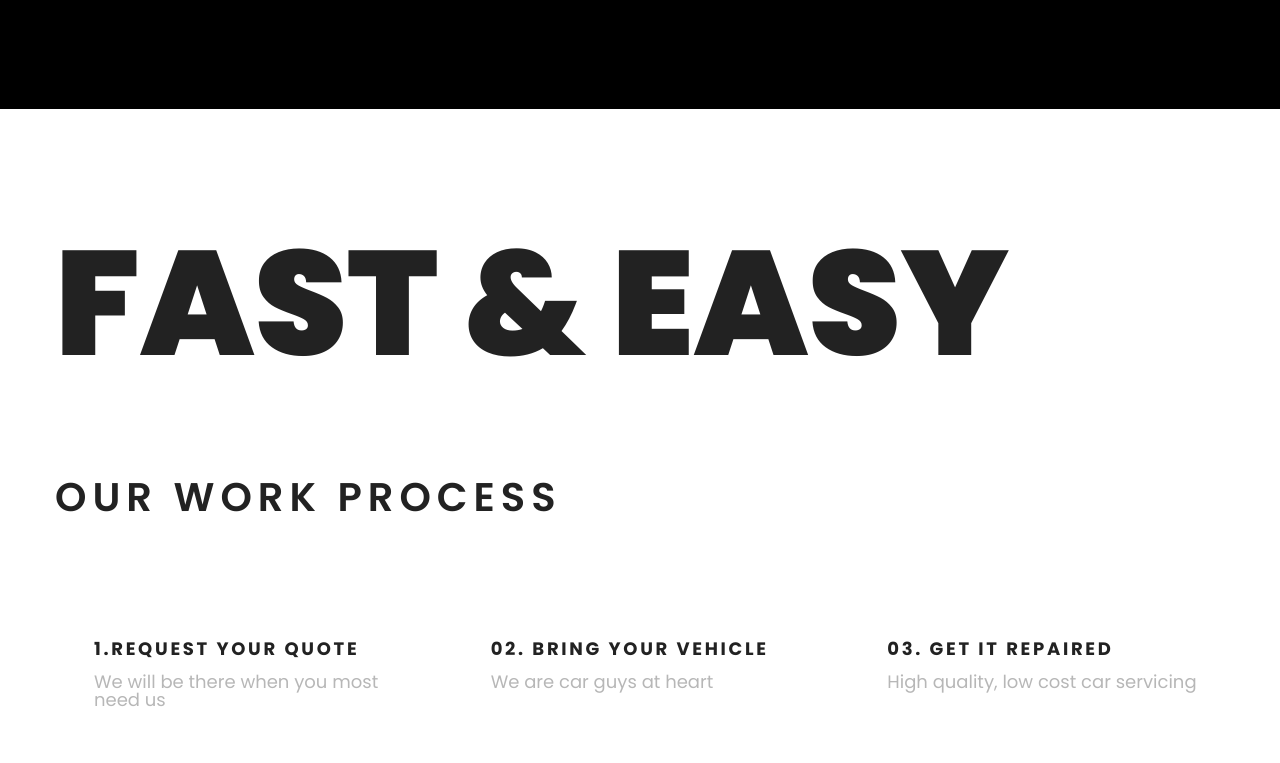
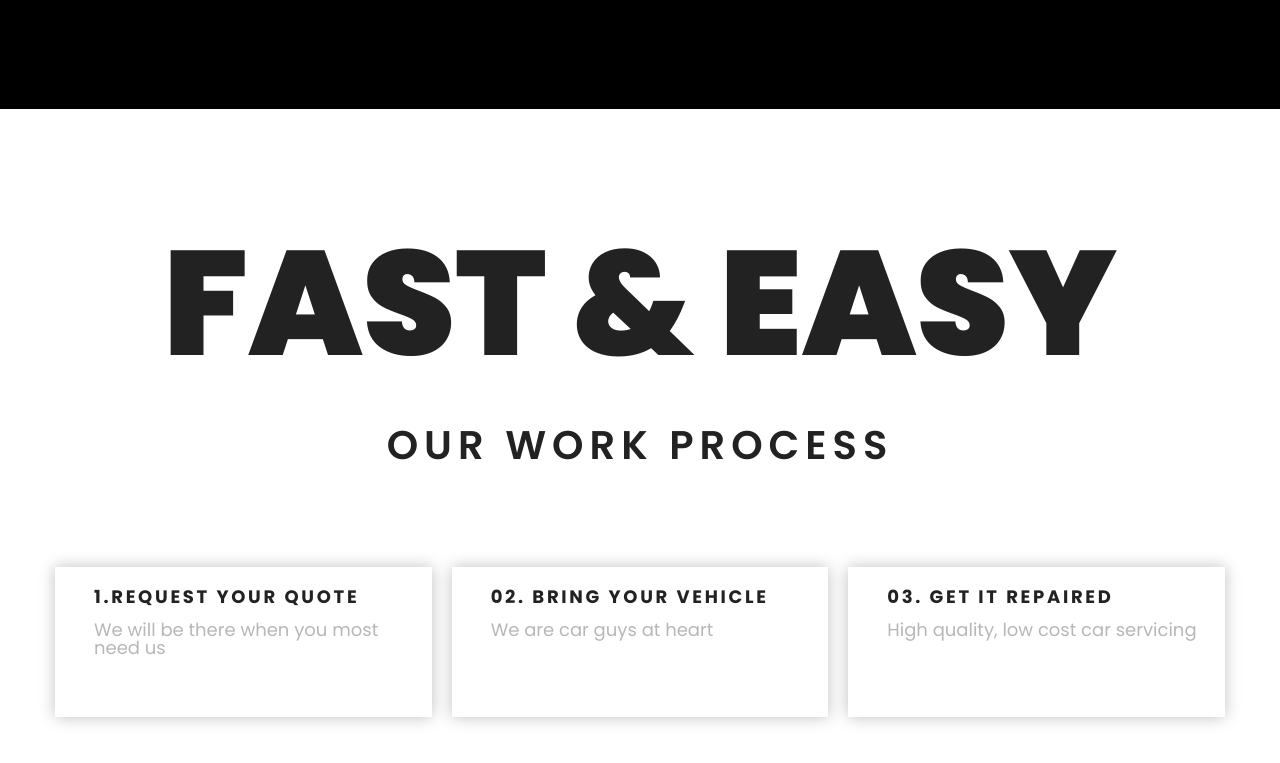
Before and after one commit to EugeneDashko/car-repair, a website: page src/index.html in a window 1280 px wide. Shown: the part 2214-2977 px from the top of the page. Drawn offline with nearby package versions, Linux system fonts and the light colour scheme; files that its build step writes are made by us from their sources; files whose address does not match are found by name.

Commit message:
finish fast&easy

```diff
--- a/gulp/version.json
+++ b/gulp/version.json
@@ -1,3 +1,3 @@
 {
-    "main": "20221207111840"
+    "main": "20221207152156"
 }
--- a/src/html/fast&easy.html
+++ b/src/html/fast&easy.html
@@ -1,4 +1,4 @@
-<section class="process">
+<section class="section">
     <div class="container">
             <h2 class="process__title">
                 FAST & EASY
@@ -6,9 +6,9 @@
             <h3 class="process__subtitle">
                 our work process
             </h3>
-
             <div class="wrapper">
                 <div class="block">
+                    <div class="process__item">
                         <h4 class="info__title">
                             1.Request your quote
                         </h4>
@@ -16,7 +16,9 @@
                             We will be there when you most need us
                         </p>
                     </div>
+                </div>
                 <div class="block">
+                    <div class="process__item">
                         <h4 class="info__title">
                             02. BRING YOUR VEHICLE
                         </h4>
@@ -24,7 +26,9 @@
                             We are car guys at heart
                         </p>
                     </div>
+                </div>
                 <div class="block">
+                    <div class="process__item">
                         <h4 class="info__title">
                             03. GET IT REPAIRED
                         </h4>
@@ -34,4 +38,5 @@
                     </div>
                 </div>
             </div>
+    </div>
 </section>
--- a/src/scss/blocks/fast&easy.scss
+++ b/src/scss/blocks/fast&easy.scss
@@ -4,12 +4,12 @@
 
 .process__title {
     margin-top: 84px;
-    margin-bottom: 52px;
     font-style: normal;
     font-weight: 900;
     font-size: 148px;
     line-height: 150%;
     text-transform: uppercase;
+    text-align: center;
 }
 
 .process__subtitle {
@@ -20,5 +20,13 @@
     line-height: 150%;
     letter-spacing: 0.15em;
     text-transform: uppercase;
+    text-align: center;
 
 }
+
+.process__item {
+    min-height: 150px;
+    height: 100%;
+    background: #FFFFFF;
+    box-shadow: 0px 0px 15px rgba(0, 0, 0, 0.25);
+}
```
Also changed, not shown: dist/css/style.css, dist/css/style.min.css, dist/index.html. Lines whose indentation alone changed are shown as unchanged.
